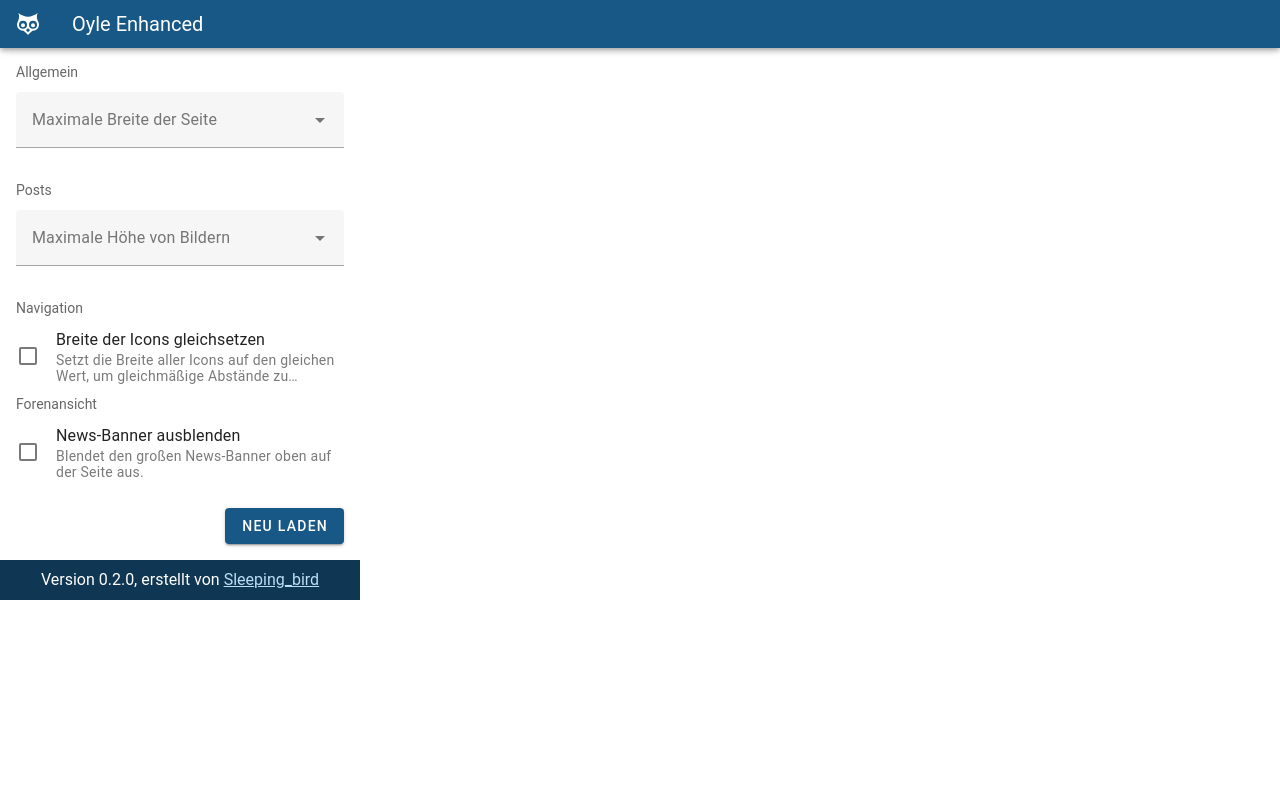
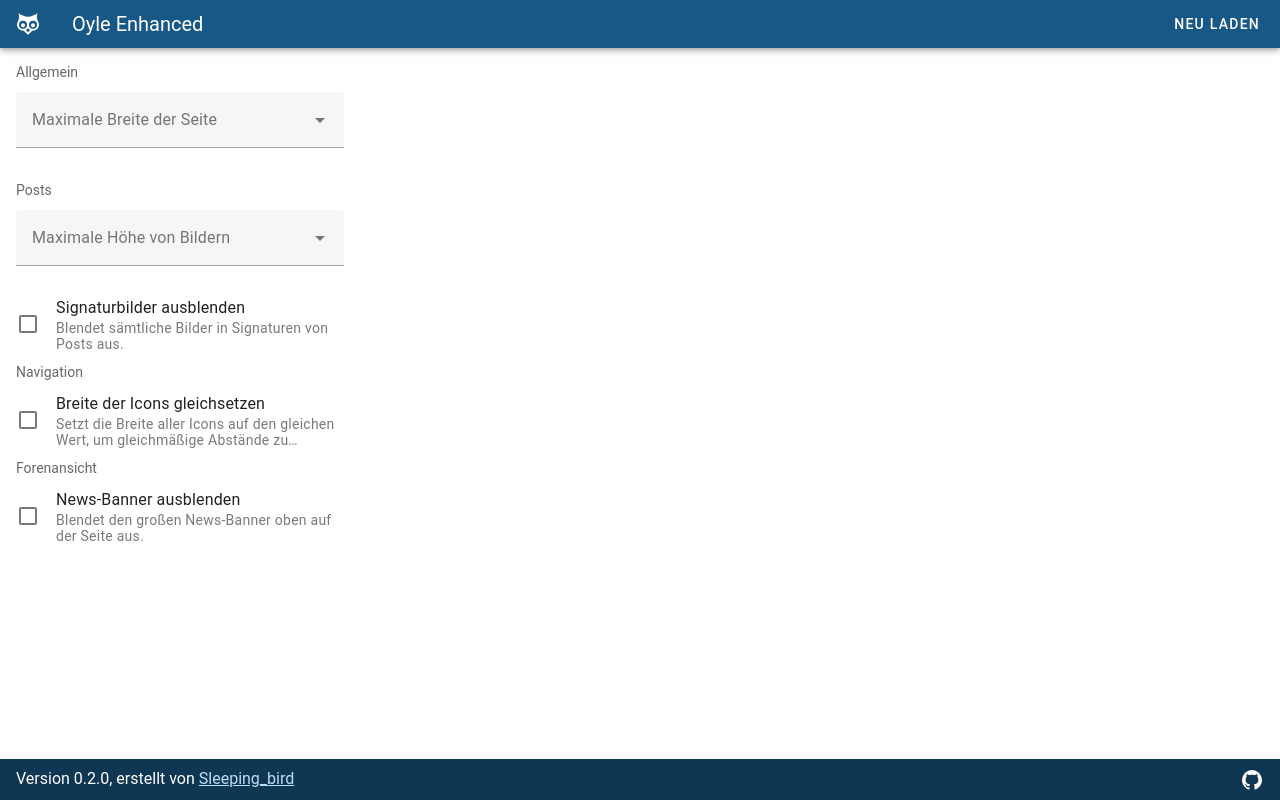
Before and after one commit to C0Nd3Mnd/oyle-enhanced, a Vue app: page / in a window 1280 px wide. Built offline with nearby package versions, Linux system fonts and the light colour scheme.

Commit message:
Update layout, add ability to hide signature images

```diff
--- a/src/App.vue
+++ b/src/App.vue
@@ -1,7 +1,7 @@
 <script setup lang="ts">
 import { ref } from "vue";
 import { version } from "../package.json";
-import { mdiOwl, mdiCat, mdiBird } from "@mdi/js";
+import { mdiOwl, mdiCat, mdiBird, mdiGithub } from "@mdi/js";
 
 const postImageHeightLimitOptions = [
   {
@@ -104,7 +104,7 @@
     <v-app-bar color="primary" density="compact">
       <v-app-bar-nav-icon :icon="easterEggIcon" @click="easterEgg" />
       <v-app-bar-title>Oyle Enhanced</v-app-bar-title>
-      <v-spacer />
+      <v-btn @click="reload">Neu laden</v-btn>
     </v-app-bar>
     <v-main>
       <v-list lines="two" select-strategy="independent" density="compact">
@@ -125,6 +125,17 @@
             :model-value="storage.postImageHeightLimit"
             @update:modelValue="setPropString('postImageHeightLimit', $event)"
           />
+        </v-list-item>
+        <v-list-item @click="toggleProp('hideSignatureImages')">
+          <template #prepend>
+            <v-list-item-action start>
+              <v-checkbox-btn :model-value="storage.hideSignatureImages" />
+            </v-list-item-action>
+          </template>
+          <v-list-item-title>Signaturbilder ausblenden</v-list-item-title>
+          <v-list-item-subtitle>
+            Blendet sämtliche Bilder in Signaturen von Posts aus.
+          </v-list-item-subtitle>
         </v-list-item>
         <v-list-subheader>Navigation</v-list-subheader>
         <v-list-item @click="toggleProp('fixedNavigationIcons')">
@@ -152,22 +163,26 @@
           </v-list-item-subtitle>
         </v-list-item>
       </v-list>
-      <v-container fluid>
-        <v-row>
-          <v-col align="right">
-            <v-btn color="primary" @click="reload">Neu laden</v-btn>
-          </v-col>
-        </v-row>
-      </v-container>
-      <v-footer class="pa-0">
-        <div class="px-4 py-2 bg-secondary text-center w-100">
-          Version {{ version }}, erstellt von
+      <v-footer app class="pa-0">
+        <div class="px-4 py-2 bg-secondary w-100 d-flex">
+          <span>
+            Version {{ version }}, erstellt von
+            <a
+              href="https://oyle-community.de/index.php?members/sleeping_bird.8/"
+              target="_blank"
+              class="text-accent"
+            >
+              Sleeping_bird
+            </a>
+          </span>
+          <v-spacer />
           <a
-            href="https://oyle-community.de/index.php?members/sleeping_bird.8/"
+            href="https://github.com/C0Nd3Mnd/oyle-enhanced"
+            title="GitHub"
             target="_blank"
-            class="text-accent"
+            class="text-white"
           >
-            Sleeping_bird
+            <v-icon>{{ mdiGithub }}</v-icon>
           </a>
         </div>
       </v-footer>
```
Also changed, not shown: public/background.js (+10 -1 lines).
